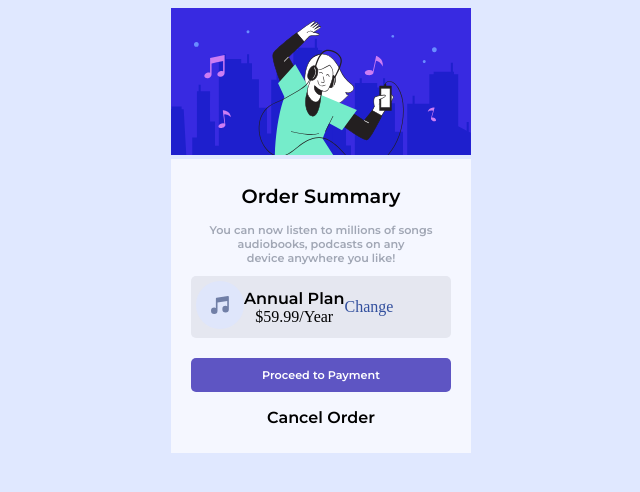
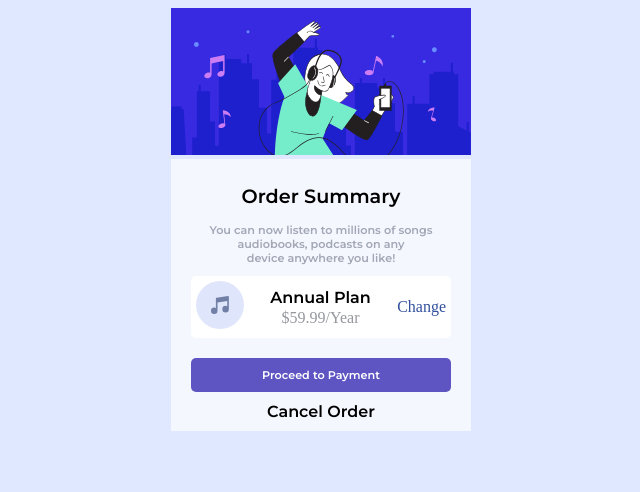
Before and after one commit to Xezer669/order-summary-component, a plain HTML site: page index.html in a window 1280 px wide. Shown: the whole page, without its empty margins (319-959 px from the left). Drawn offline with Linux system fonts and the light colour scheme.

Commit message:
Add files via upload

```diff
--- a/css/style.css
+++ b/css/style.css
@@ -1,6 +1,7 @@
 * {
     box-sizing: border-box;
 }
+
 body {
    background-color: hsl(225, 100%, 94%);
 }
@@ -13,10 +14,15 @@ body {
 }
 
 h2 {
-    margin: 0;
+    margin: 0 0 2px 0;
     font-family: 'Montserrat', sans-serif;
-    font-weight: 300;
-    font-size: 1rem ;
+    font-weight: 200;
+    font-size: 1rem;
+}
+
+span {
+   color: hsl(227, 4%, 60%);
+   font-size: 1rem ;
 }
 
 .text {
@@ -41,23 +47,36 @@ p {
     border-radius: 5px;
     color: #fff;
     border: none;
+    margin-bottom: 10px;
 }
 
 .content {
     display: flex;
-    /* flex-direction: row;
-    justify-content: space-between; */
     align-items: center;
-    background-color:   hsl(229, 26%, 92%);
+    background-color:   hsl(0, 0%, 100%);
     padding: 5px;
     border-radius: 5px;
     margin-bottom: 20px;
+}
+
+
+
+.second-div {
+    flex-grow: 1;
+    gap: 5px;
 }
 
 a {
     text-decoration: none;
     font-weight: 400;
     color: hsl(224, 51%, 41%);
+}
+
+.cancel {
+    font-family: 'Montserrat', sans-serif;
+    font-weight: 200;
+    font-size: 1rem ;
+    color: #000;
 }
 
 .card {
@@ -68,8 +87,8 @@ a {
 
 .card-body {
     padding: 10px 20px;
-    margin: 0 auto;
-    background-color: hsl(225, 100%, 98%)
+    background-color: hsl(225, 100%, 98%);
+
 }
 
 .card-img-top {
--- a/index.html
+++ b/index.html
@@ -20,10 +20,10 @@
         <p class="text">You can now listen to millions of songs audiobooks, podcasts on any device anywhere you like!</p>
 
         <div class="content">
-          <div>
+          <div class="fist-div">
           <img src="image/icon-music.svg" alt="" class="image-icon">
           </div>
-          <div>
+          <div class="second-div">
           <h2>Annual Plan</h2>
           <span>$59.99/Year</span>
           </div>
@@ -34,7 +34,7 @@
           <button class="proceed-button">
             Proceed to Payment
           </button>
-        <p>Cancel Order</p>
+        <a href="#" class="cancel">Cancel Order</a>
     </div>
 </div>
 </div>
```
